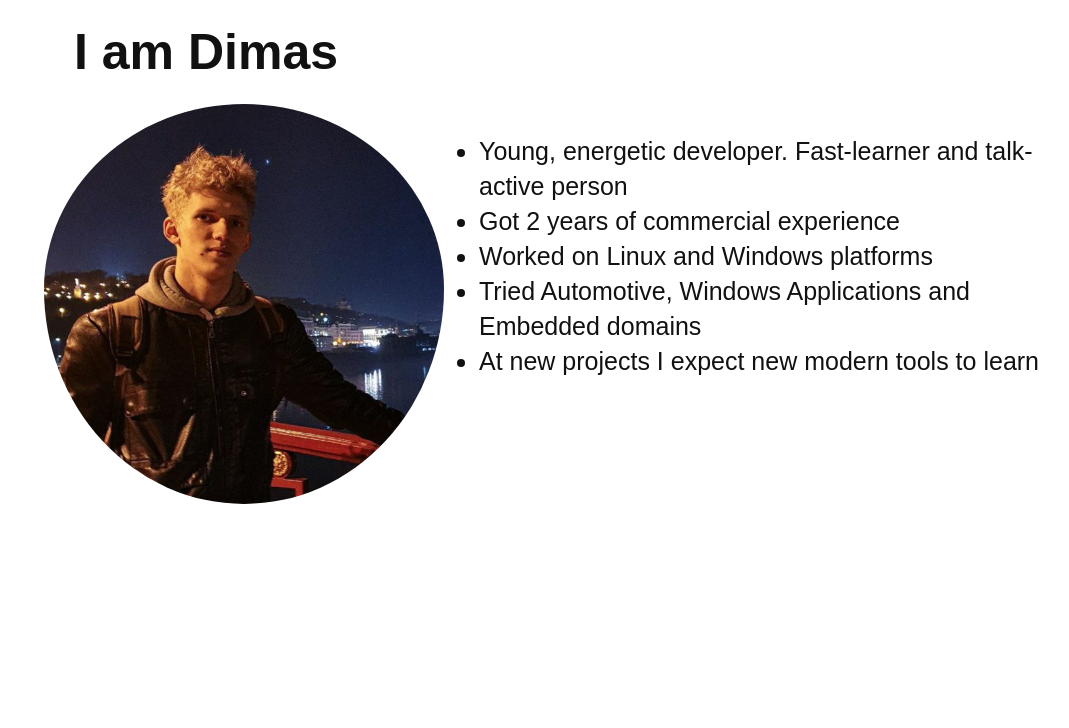
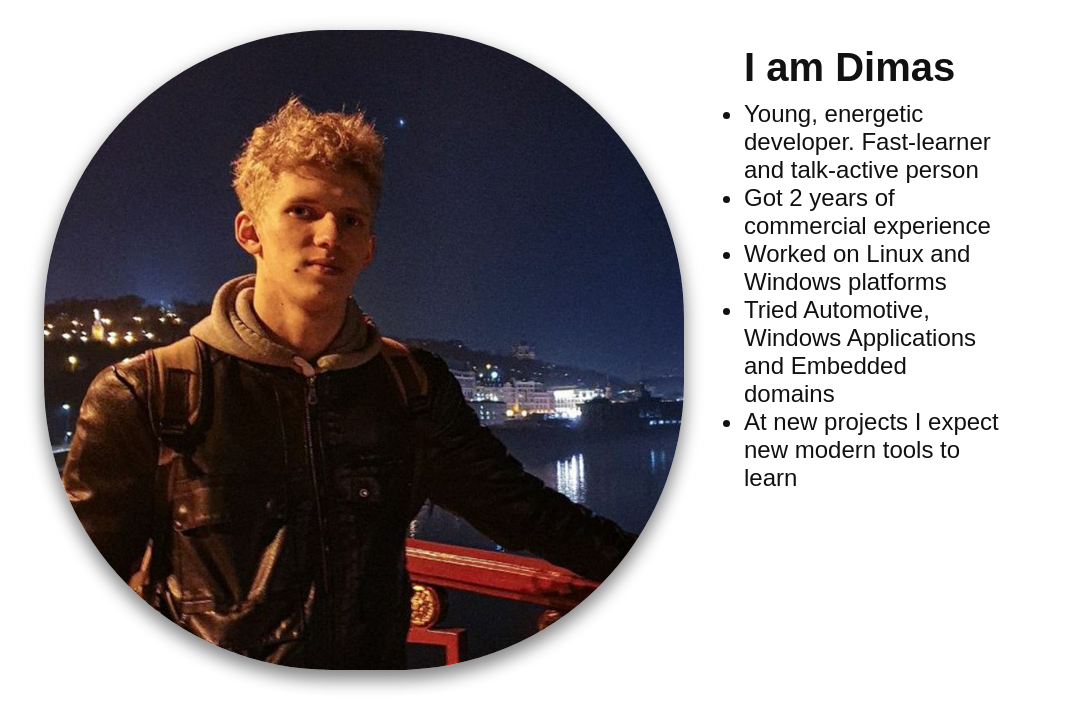
Before and after one commit to tenk28/responsive-website, a plain HTML site: page index.html in a window 1280 px wide. Shown: the whole page, without its empty margins (96-1165 px from the left). Drawn offline with Linux system fonts and the light colour scheme.

Commit message:
add flexbox

```diff
--- a/index.html
+++ b/index.html
@@ -7,7 +7,8 @@
   <title>Dima's CV</title>
 </head>
 <body>
-  <div id="about-yourself">
+  <div id="about-yourself-wrapper">
+    <div>
       <h1>I am Dimas</h1>
       <ul>
         <li>Young, energetic developer. Fast-learner and talk-active person</li>
@@ -16,6 +17,7 @@
         <li>Tried Automotive, Windows Applications and Embedded domains</li>
         <li>At new projects I expect new modern tools to learn</li>
       </ul>
+    </div>
     <img src="images/dimas.jpg" alt="dima's photo">
   </div>
 </body>
--- a/styles/index.css
+++ b/styles/index.css
@@ -2,71 +2,70 @@
   margin: 0;
   padding: 0;
   font-family: arial;
+  font-size: 2vw;
   color: #111;
+  box-sizing: border-box;
 }
 
-#about-yourself {
+#about-yourself-wrapper {
+  display: flex;
+  flex-direction: column;
   width: 100%;
 }
 
-#about-yourself > img {
-  width: 100%;
+#about-yourself-wrapper > div {
+  padding: 15px 40px;
 }
 
-#about-yourself > h1 {
-  padding: 30px 30px 10px;
-  font-size: 50px;
-  line-height: 44px;
+#about-yourself-wrapper > img {
+    width: 100%;
+    padding-top: 10px;
 }
 
-#about-yourself > ul{
-  padding: 0px 30px 20px;
-  font-size: 14px;
-  line-height: 24px;
-  word-wrap: break-word;
-  box-sizing: border-box;
+img {
+    box-shadow: 0 10px 16px 0 rgba(0,0,0,0.3),0 6px 20px 0 rgba(0,0,0,0.3);
+}
+
+#about-yourself-wrapper > div > h1 {
+    font-size: 40px;
+}
+#about-yourself-wrapper > div > ul > li {
+    font-size: 24px;
 }
 
 @media only screen and (min-width: 768px) {
-    #about-yourself {
+    #about-yourself-wrapper {
         width: 600px;
         margin: 0 auto;
     }
 
-    #about-yourself > h1 {
-        padding: 20px 0px 0px;
+    #about-yourself-wrapper > div > ul {
+        padding: 10px 0px;
     }
 
-    #about-yourself > ul{
-        padding: 20px 0px 0px;
-        font-size: 20px;
-    }
-
-    #about-yourself > img {
-        padding-top: 30px;
+    #about-yourself-wrapper > img {
+        border-radius: 10%;
+        padding-top: 0;
     }
 }
 
 @media only screen and (min-width: 1000px){
-    #about-yourself {
+    #about-yourself-wrapper {
         width: 1000px;
+        flex-direction: row-reverse;
+        padding: 30px 0px;
+        column-gap: 20px;
+
     }
 
-    #about-yourself > h1 {
-        padding: 30px 0px 0px 30px;
+    #about-yourself-wrapper > img {
+        flex: 40%;
+        border-radius: 45%;
+        height: 100%;
     }
 
-    #about-yourself > ul{
-        width: 60%;
-        float: right;
-        padding: 60px 0px 0px 35px;
-        font-size: 25px;
-        line-height: 35px;
-    }
-
-    #about-yourself > img {
-        width: 40%;
-        float: left;
-        border-radius: 50%;
+    #about-yourself-wrapper > div {
+        flex: auto;
+        height: 100%;
     }
 }
```
Lines whose indentation alone changed are shown as unchanged.
